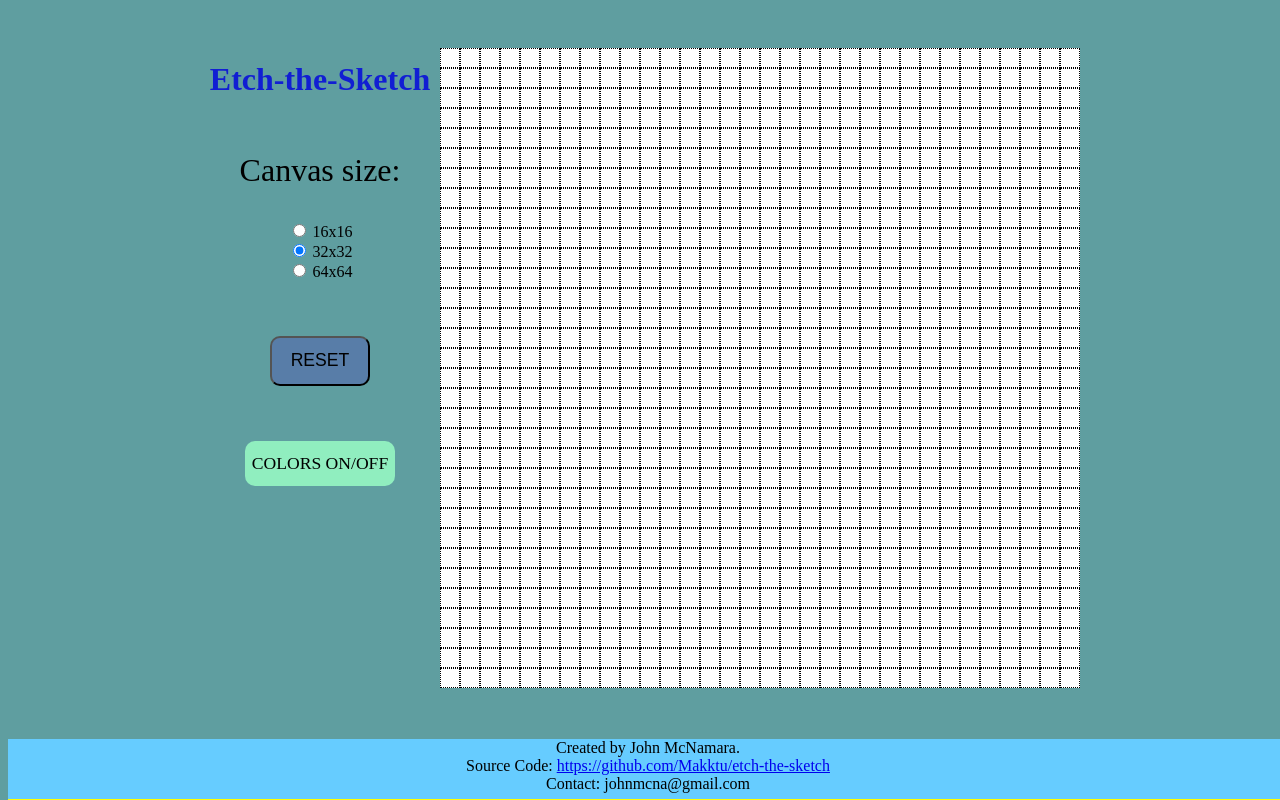
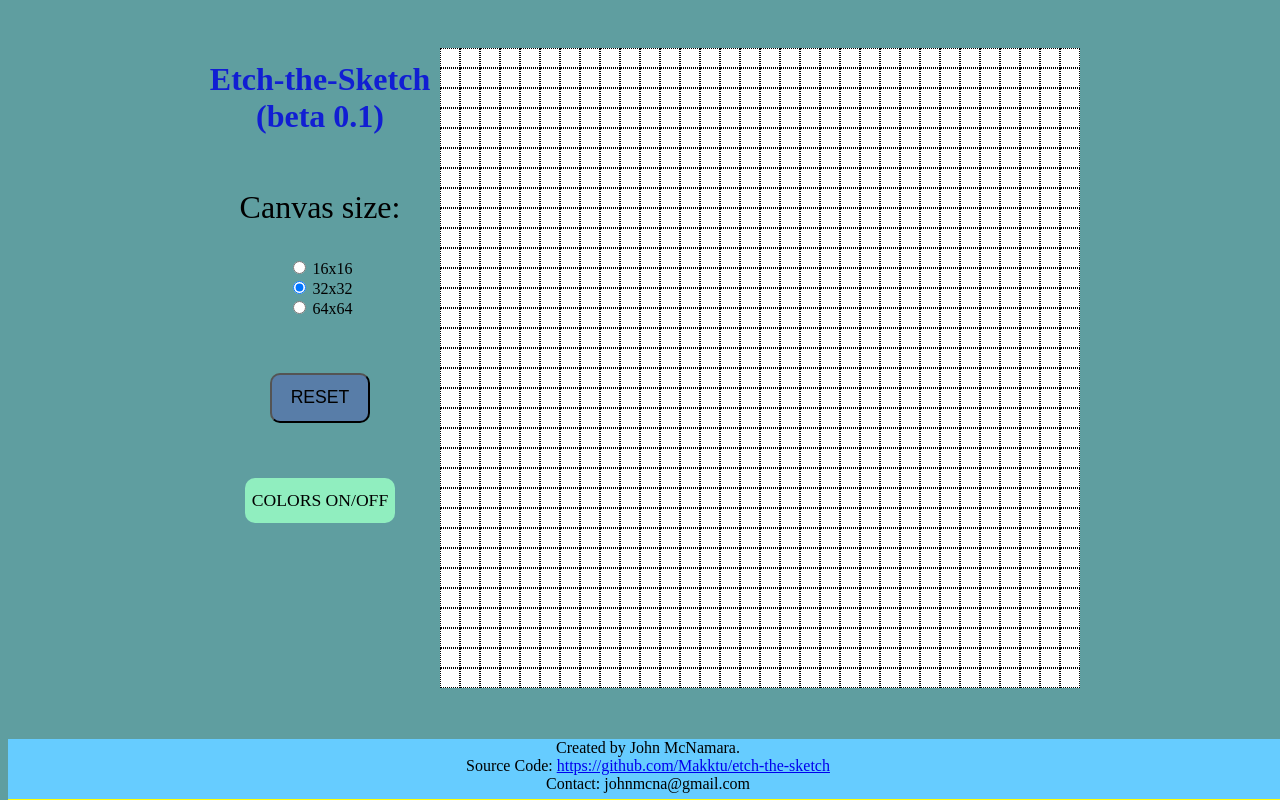
Before and after one commit to Makktu/etch-the-sketch, a plain HTML site: page index.html in a window 1280 px wide. Drawn offline with Linux system fonts and the light colour scheme.

Commit message:
Late change

```diff
--- a/index.html
+++ b/index.html
@@ -10,7 +10,7 @@
     <body>
         <div class="container">
             <div class="left">
-                <h1>Etch-the-Sketch</h1>
+                <h1>Etch-the-Sketch (beta 0.1)</h1>
 
                 <div class="btn-radio">
                     <p>Canvas size:</p>
```
